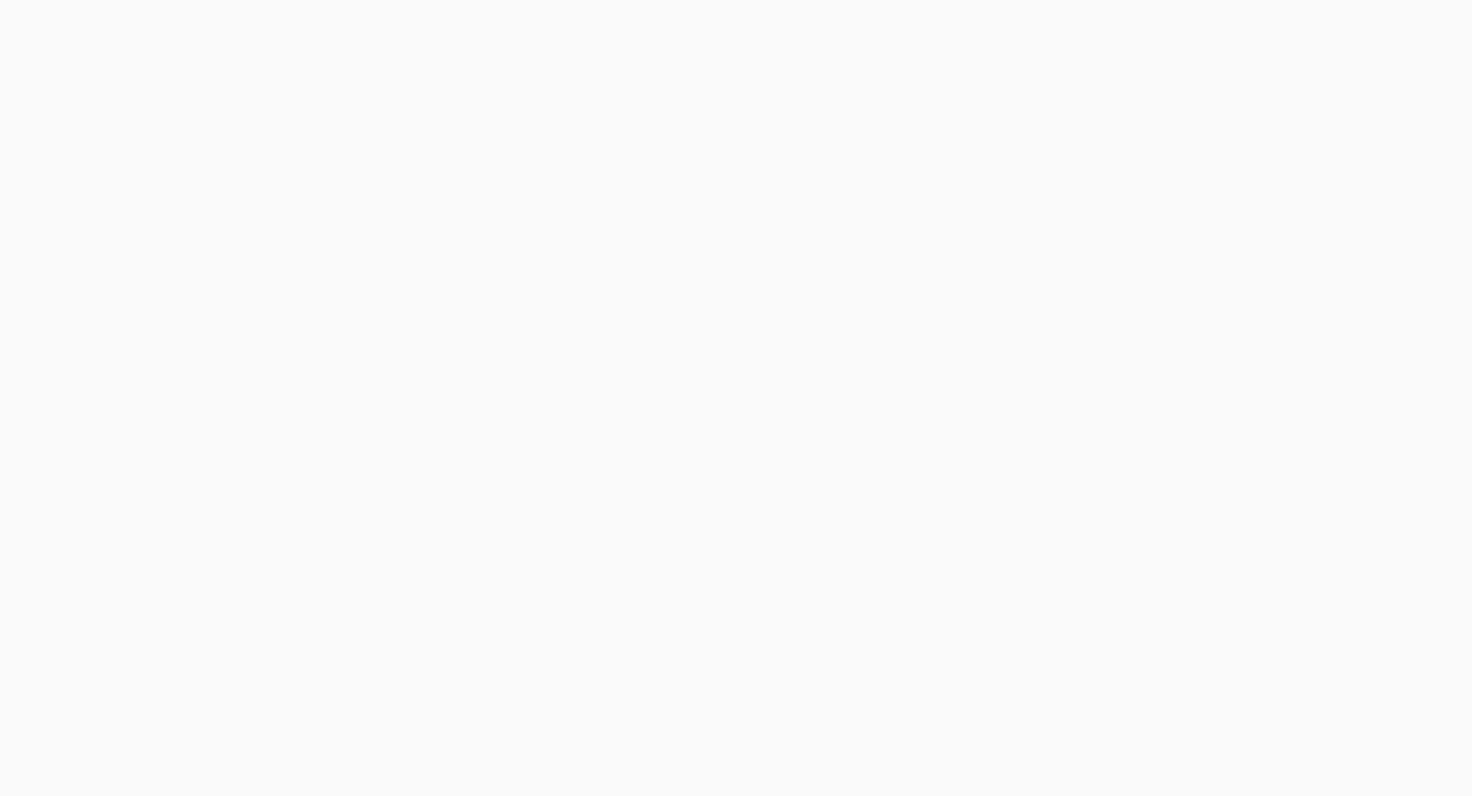
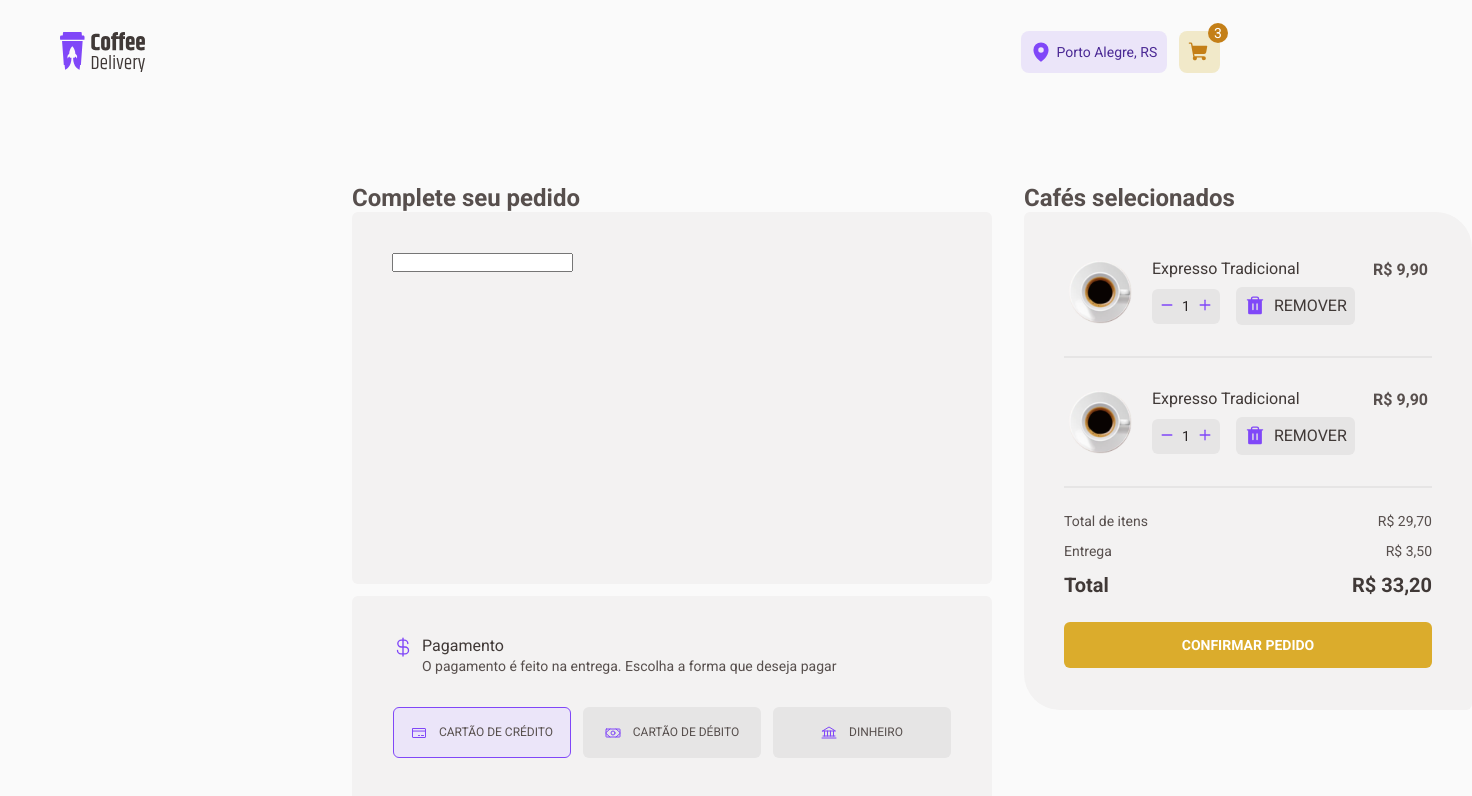
Before and after one commit to WagnerReis/Coffe-Delivery, a React (Vite) app: page /checkout in a window 1280 px wide. Before the commit this address had no page. Shown: the top 796 px of the page, 1472 px wide, since content can reach past the window. Built offline with nearby package versions, Linux system fonts and the light colour scheme.

Commit message:
feat(checkout): add checkout page and components

```diff
--- a/src/Router.tsx
+++ b/src/Router.tsx
@@ -2,12 +2,14 @@ import { Routes, Route } from "react-router-dom";
 import { DefaultLayout } from "./layouts/DefaultLayout";
 import { Home } from "./pages/Home";
 import { SucessCheckout } from "./pages/SucessCheckout";
+import { Checkout } from "./pages/Checkout";
 
 export function Router() {
   return (
     <Routes>
       <Route path="/" element={<DefaultLayout />}>
         <Route path="/" element={<Home />} />
+        <Route path="/checkout" element={<Checkout />} />
         <Route path="/checkout/:id/success" element={<SucessCheckout />} />
       </Route>
     </Routes>
--- a/src/components/Header/styles.ts
+++ b/src/components/Header/styles.ts
@@ -5,6 +5,7 @@ export const HeaderContainer = styled.header`
   height: 6.5rem;
   max-width: 72.5rem;
   margin: 0 auto;
+  position: relative;
 
   display: flex;
   align-items: center;
--- /dev/null
+++ b/src/pages/Checkout/components/CardFlat/index.tsx
@@ -0,0 +1,35 @@
+import { CardFlatContainer, Info, Details, Actions, Counter } from "./styles";
+import expresso from "../../../../assets/coffee/expresso.svg";
+import { Minus, Plus, Trash } from "phosphor-react";
+
+export function CardFlat() {
+  return (
+    <CardFlatContainer>
+      <Info>
+        <img src={expresso} alt="" />
+
+        <Details>
+          <p>Expresso Tradicional</p>
+
+          <Actions>
+            <Counter>
+              <button>
+                <Minus size={14} weight="bold" />
+              </button>
+              <p>1</p>
+              <button>
+                <Plus size={14} weight="bold" />
+              </button>
+            </Counter>
+
+            <div>
+              <Trash size={22} weight="fill" />
+              <p>REMOVER</p>
+            </div>
+          </Actions>
+        </Details>
+      </Info>
+      <strong>R$ 9,90</strong>
+    </CardFlatContainer>
+  );
+}
--- /dev/null
+++ b/src/pages/Checkout/components/CardFlat/styles.ts
@@ -0,0 +1,100 @@
+import styled from "styled-components";
+import { mixins } from "../../../../styles/mixins";
+
+export const CardFlatContainer = styled.div`
+  width: 100%;
+  height: 5rem;
+
+  padding: 0.5rem 0.25rem;
+
+  display: flex;
+  justify-content: space-between;
+
+  img {
+    width: 4rem;
+    height: 4rem;
+  }
+
+  strong {
+    ${mixins.fonts.textMBold}
+    color: ${(props) => props.theme["base-text"]};
+  }
+`;
+
+export const Info = styled.div`
+  display: flex;
+  align-items: center;
+  gap: 1.25rem;
+`;
+
+export const Details = styled.div`
+  display: flex;
+  flex-direction: column;
+  gap: 0.5rem;
+
+  p {
+    ${mixins.fonts.textM}
+    color: ${(props) => props.theme["base-subtitle"]};
+  }
+`;
+
+export const Actions = styled.div`
+  display: flex;
+  align-items: center;
+  gap: 1rem;
+
+  div {
+    display: flex;
+    align-items: center;
+    gap: 0.5rem;
+
+    background: ${(props) => props.theme["base-button"]};
+    padding: 0.5rem;
+    border-radius: 6px;
+
+    &:hover {
+      background: ${(props) => props.theme["base-hover"]};
+
+      svg {
+        color: ${(props) => props.theme["purple-dark"]};
+      }
+    }
+
+    svg {
+      color: ${(props) => props.theme.purple};
+    }
+  }
+
+  div:last-child {
+    cursor: pointer;
+  }
+`;
+
+export const Counter = styled.div`
+  /* display: flex;
+  align-items: center;
+  gap: 0.5rem;
+
+  background: ${(props) => props.theme["base-button"]};
+  padding: 0.5rem;
+  border-radius: 6px; */
+
+  button {
+    background: transparent;
+    border: none;
+    cursor: pointer;
+  }
+
+  p {
+    ${mixins.fonts.textS}
+    color: ${(props) => props.theme["base-title"]};
+  }
+
+  svg {
+    color: ${(props) => props.theme.purple};
+
+    &:hover {
+      color: ${(props) => props.theme["purple-dark"]};
+    }
+  }
+`;
--- /dev/null
+++ b/src/pages/Checkout/index.tsx
@@ -0,0 +1,94 @@
+import { CardFlat } from "./components/CardFlat";
+import {
+  Container,
+  FormContainer,
+  FormSection,
+  PaymentOptions,
+  CardContainer,
+  PaymentOptionTitle,
+  PaymentOptionCards,
+  CardOption,
+  Summary,
+  ConfirmButton,
+} from "./style";
+
+import { Bank, CreditCard, CurrencyDollar, Money } from "phosphor-react";
+
+export function Input() {
+  return <input type="text" />;
+}
+
+export function Form() {
+  return <h1>Form</h1>;
+}
+
+export function Checkout() {
+  return (
+    <Container>
+      <FormContainer>
+        <h2>Complete seu pedido</h2>
+        <FormSection>
+          <form action="">
+            <input type="text" />
+          </form>
+        </FormSection>
+
+        <PaymentOptions>
+          <PaymentOptionTitle>
+            <CurrencyDollar size={22} />
+            <div>
+              <strong>Pagamento</strong>
+              <p>
+                O pagamento é feito na entrega. Escolha a forma que deseja pagar
+              </p>
+            </div>
+          </PaymentOptionTitle>
+
+          <PaymentOptionCards>
+            <CardOption isSelected>
+              <CreditCard size={16} weight="regular" />
+              <p>CARTÃO DE CRÉDITO</p>
+            </CardOption>
+            <CardOption>
+              <Money size={16} weight="regular" />
+              <p>CARTÃO DE DÉBITO</p>
+            </CardOption>
+            <CardOption>
+              <Bank size={16} weight="regular" />
+              <p>DINHEIRO</p>
+            </CardOption>
+          </PaymentOptionCards>
+        </PaymentOptions>
+      </FormContainer>
+
+      <div>
+        <h2>Cafés selecionados</h2>
+
+        <CardContainer>
+          <CardFlat />
+          <hr />
+          <CardFlat />
+          <hr />
+          <Summary>
+            <div>
+              <p>Total de itens</p>
+              <p>R$ 29,70</p>
+            </div>
+            <div>
+              <p>Entrega</p>
+              <p>R$ 3,50</p>
+            </div>
+            <div>
+              <p>Total</p>
+              <p>R$ 33,20</p>
+            </div>
+          </Summary>
+
+          <ConfirmButton>
+            <p>CONFIRMAR PEDIDO</p>
+          </ConfirmButton>
+        </CardContainer>
+      </div>
+    </Container>
+  );
+}
--- /dev/null
+++ b/src/pages/Checkout/style.ts
@@ -0,0 +1,165 @@
+import styled from "styled-components";
+import { mixins } from "../../styles/mixins";
+
+// export const Input = styled.input`
+//   flex: 1;
+// `;
+
+export const Container = styled.main`
+  width: 100%;
+  padding: 5rem 22rem;
+
+  display: flex;
+  gap: 2rem;
+`;
+
+export const FormContainer = styled.div`
+  display: flex;
+  flex-direction: column;
+  /* gap: 0.75rem; */
+`;
+
+export const FormSection = styled.section`
+  width: 40rem;
+  height: 23.25rem;
+
+  display: flex;
+  flex-direction: column;
+  justify-content: space-between;
+  padding: 2.5rem;
+
+  background: ${({ theme }) => theme["base-card"]};
+  border-radius: 6px;
+`;
+
+export const PaymentOptions = styled.section`
+  width: 40rem;
+  height: 12.9375rem;
+  margin-top: 0.75rem;
+
+  padding: 2.5rem;
+
+  background: ${({ theme }) => theme["base-card"]};
+  border-radius: 6px;
+
+  display: flex;
+  flex-direction: column;
+`;
+
+export const PaymentOptionTitle = styled.div`
+  display: flex;
+  align-items: flex-start;
+  gap: 0.5rem;
+
+  svg {
+    color: ${({ theme }) => theme["purple"]};
+  }
+
+  strong {
+    ${mixins.fonts.textM};
+    color: ${({ theme }) => theme["base-subtitle"]};
+  }
+
+  p {
+    ${mixins.fonts.textS};
+    color: ${({ theme }) => theme["base-text"]};
+  }
+`;
+
+export const PaymentOptionCards = styled.div`
+  display: flex;
+  align-items: center;
+  justify-content: center;
+  gap: 0.75rem;
+`;
+
+export const CardOption = styled.div<{ isSelected?: boolean }>`
+  width: 178px;
+  height: 51px;
+
+  display: flex;
+  align-items: center;
+  justify-content: center;
+  gap: 0.75rem;
+
+  background: ${({ theme, isSelected }) =>
+    isSelected ? theme["purple-light"] : theme["base-button"]};
+  border-radius: 6px;
+  margin-top: 2rem;
+  cursor: pointer;
+
+  color: ${({ theme }) => theme["base-text"]};
+  ${mixins.fonts.buttonM}
+
+  border: 1px solid ${({ theme, isSelected }) =>
+    isSelected ? theme["purple"] : "transparent"};
+
+  svg {
+    color: ${({ theme }) => theme["purple"]};
+  }
+
+  &:hover {
+    background: ${({ theme, isSelected }) =>
+      isSelected ? theme["purple-light"] : theme["base-hover"]};
+  }
+`;
+
+export const CardContainer = styled.div`
+  width: 28rem;
+  min-height: 31.125rem;
+
+  background: ${({ theme }) => theme["base-card"]};
+  border-radius: 6px 36px;
+
+  padding: 2.5rem;
+
+  display: flex;
+  flex-direction: column;
+  gap: 1.5rem;
+
+  hr {
+    border: 1px solid ${({ theme }) => theme["base-button"]};
+  }
+`;
+
+export const Summary = styled.div`
+  display: flex;
+  flex-direction: column;
+  gap: 0.75rem;
+
+  div {
+    display: flex;
+    align-items: center;
+    justify-content: space-between;
+
+    p {
+      ${mixins.fonts.textS};
+      color: ${({ theme }) => theme["base-text"]};
+    }
+  }
+
+  div:last-child {
+    p {
+      ${mixins.fonts.textLBold};
+      color: ${({ theme }) => theme["base-subtitle"]};
+    }
+  }
+`;
+
+export const ConfirmButton = styled.button`
+  width: 100%;
+  height: 2.875rem;
+
+  color: ${({ theme }) => theme.white};
+  background: ${({ theme }) => theme.yellow};
+  ${mixins.fonts.buttonG};
+
+  border-radius: 6px;
+  border: none;
+
+  cursor: pointer;
+
+  &:hover {
+    background: ${({ theme }) => theme["yellow-dark"]};
+  }
+`;
```
